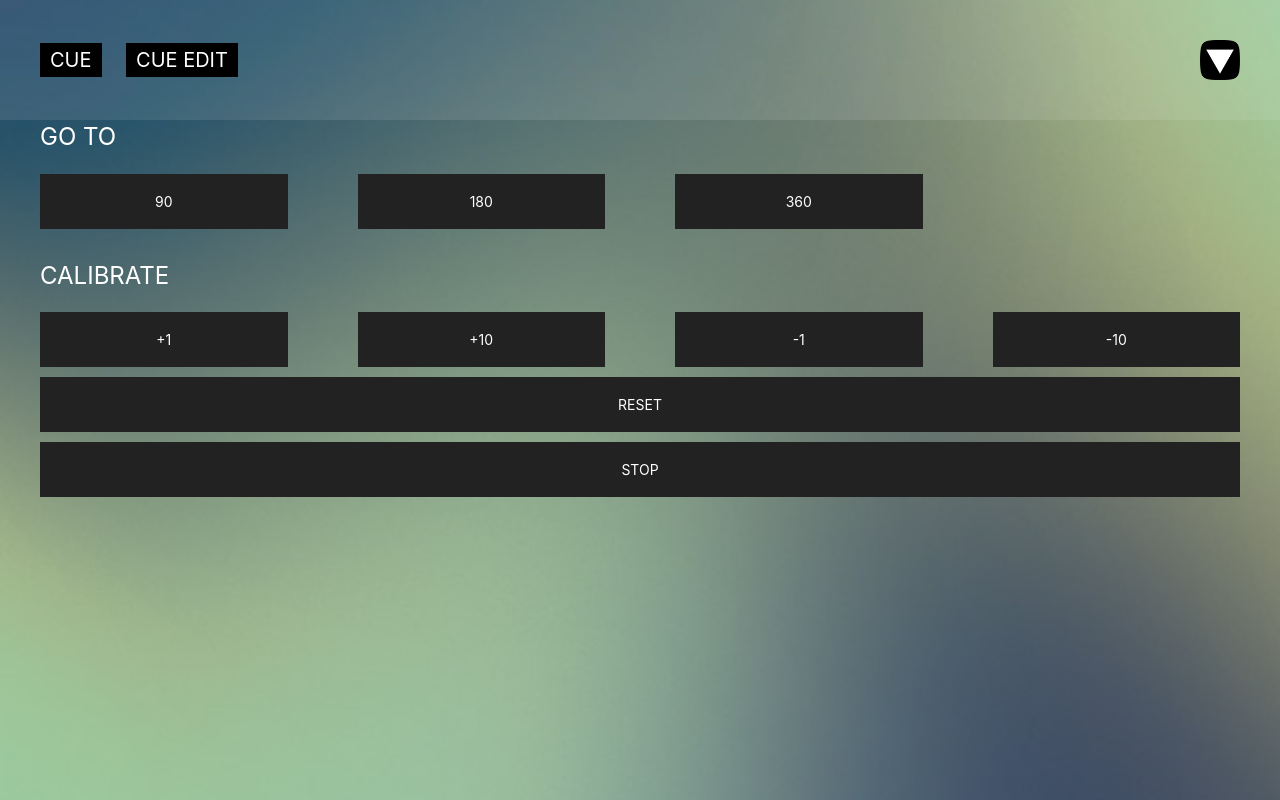
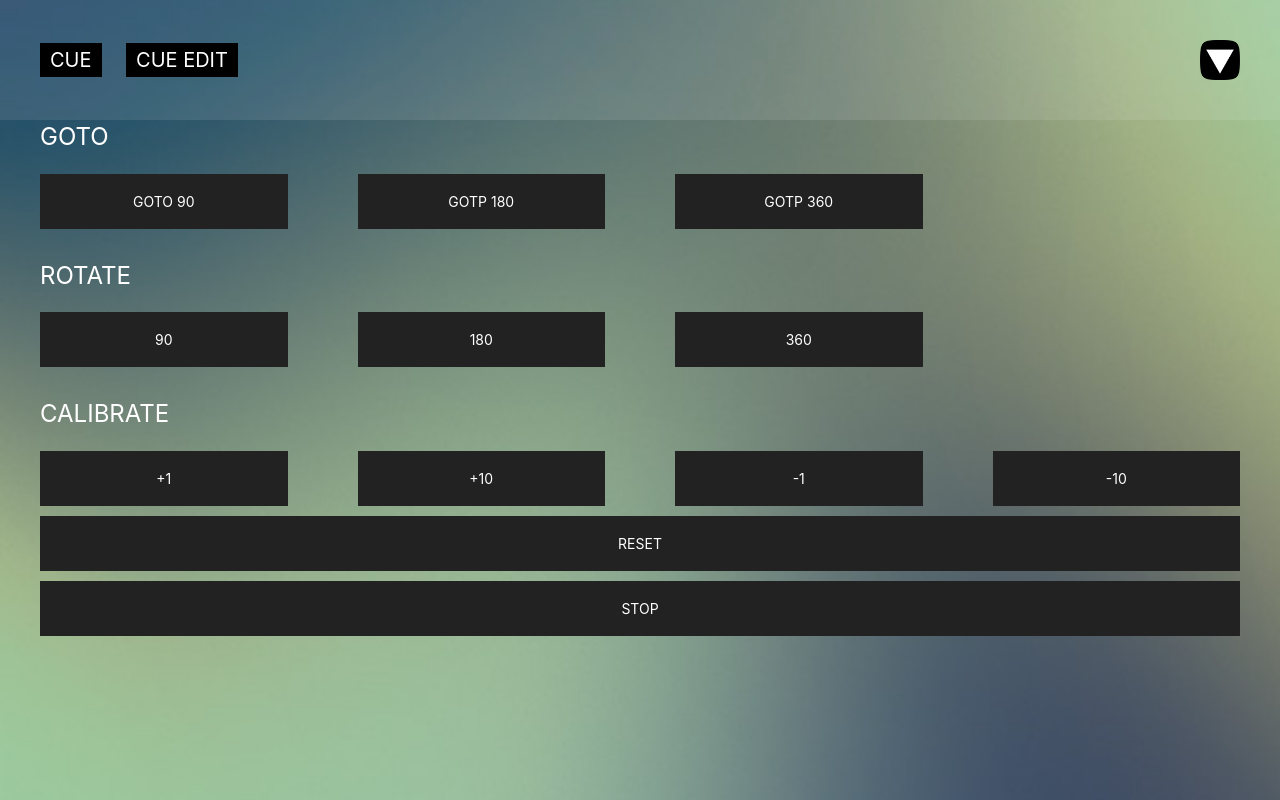
Before and after one commit to kernmartin/vpi, a Flask app: page / in a window 1280 px wide. Run offline with Flask 2, Linux system fonts and the light colour scheme.

Commit message:
Update index.html

```diff
--- a/templates/index.html
+++ b/templates/index.html
@@ -33,9 +33,18 @@
           </div>
       </div>
 
+      <div class="uk-container uk-margin-bottom">
+        <div class="uk-width-1-1"><h3 style="color: white;">GOTO</h3></div>
+          <div class="uk-grid uk-child-width-1-3@s uk-child-width-1-2 uk-child-width-1-4@m uk-grid-large uk-grid-row-small">
+            <div><a href="0101090" class="gB uk-button uk-button-secondary uk-button-large uk-width-1-1">GOTO 90</a></div>
+            <div><a href="0101360" class="gB uk-button uk-button-secondary uk-button-large uk-width-1-1">GOTP 180</a></div>
+            <div><a href="0101360" class="gB uk-button uk-button-secondary uk-button-large uk-width-1-1">GOTP 360</a></div>
+          </div>
+        </div>
+      </div>
 
       <div class="uk-container uk-margin-bottom">
-        <div class="uk-width-1-1"><h3 style="color: white;">GO TO</h3></div>
+        <div class="uk-width-1-1"><h3 style="color: white;">ROTATE</h3></div>
           <div class="uk-grid uk-child-width-1-3@s uk-child-width-1-2 uk-child-width-1-4@m uk-grid-large uk-grid-row-small">
             <div><a href="0101090" class="gB uk-button uk-button-secondary uk-button-large uk-width-1-1">90</a></div>
             <div><a href="0101360" class="gB uk-button uk-button-secondary uk-button-large uk-width-1-1">180</a></div>
```
